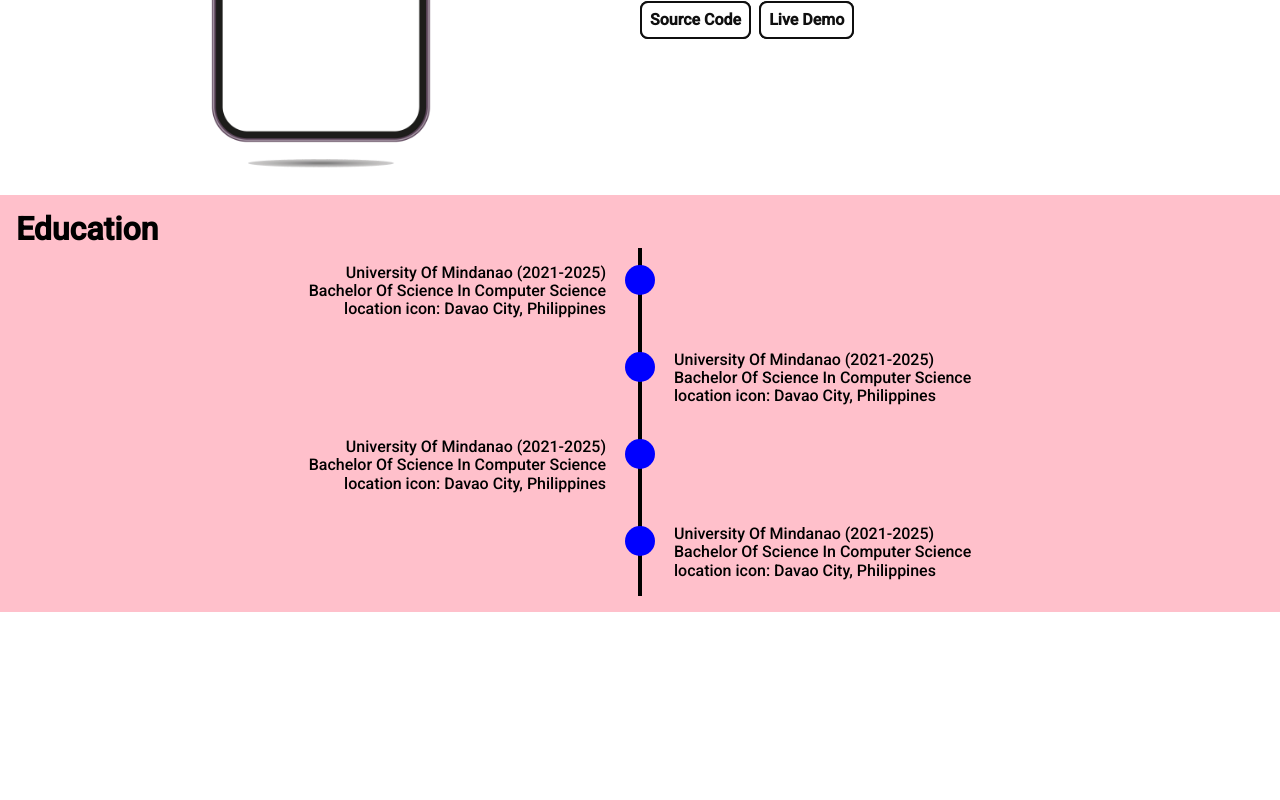
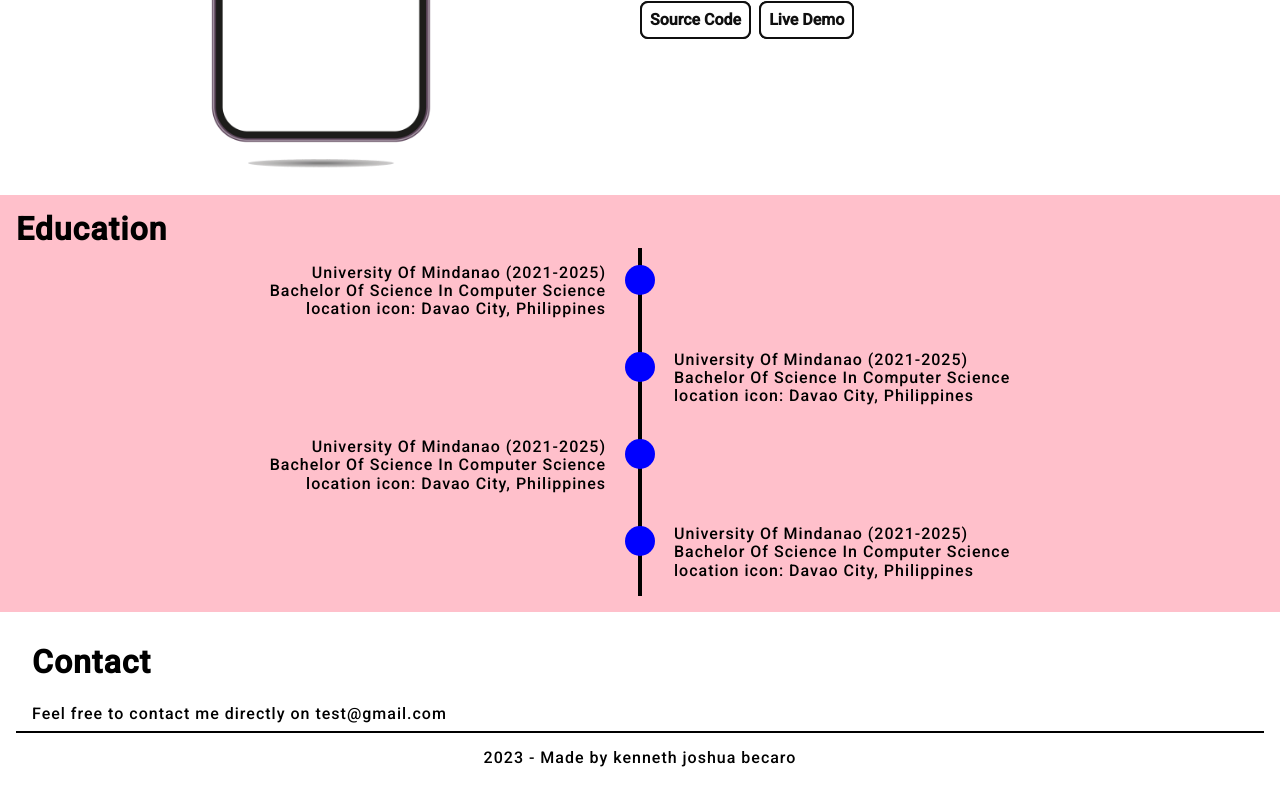
Before and after one commit to kenBinary/web-portfolio, a React (Vite) app: page / in a window 1280 px wide. Shown: the part 2339-3139 px from the top of the page. Before the commit the page ends 2951 px from the top, so only its background shows below. Built offline with nearby package versions, Linux system fonts and the light colour scheme.

Commit message:
add contact page

```diff
--- a/src/App.jsx
+++ b/src/App.jsx
@@ -1,5 +1,6 @@
 import NavBar from './components/NavBar';
 import AboutPage from './pages/AboutPage';
+import ContactPage from './pages/ContactPage';
 import EducationPage from './pages/EducationPage';
 import ProjectPage from './pages/ProjectPage';
 import SkillsPage from './pages/SkillsPage';
@@ -12,6 +13,7 @@
       <SkillsPage></SkillsPage>
       <ProjectPage></ProjectPage>
       <EducationPage></EducationPage>
+      <ContactPage></ContactPage>
     </>
   );
 }
--- /dev/null
+++ b/src/pages/ContactPage.jsx
@@ -0,0 +1,12 @@
+import '../styles/contact-page.css';
+export default function ContactPage() {
+    return (
+        <section className="contact-page">
+            <h1>Contact</h1>
+            <p>Feel free to contact me directly on <span>test@gmail.com</span></p>
+            <div className='copyright'>
+                2023 - Made by kenneth joshua becaro
+            </div>
+        </section>
+    );
+}
--- /dev/null
+++ b/src/scss/contact-page.scss
@@ -0,0 +1,20 @@
+.contact-page {
+    letter-spacing: 1px;
+    padding: 1rem;
+    display: flex;
+    flex-direction: column;
+    > h1 {
+        padding: 1rem;
+    }
+    > p {
+        padding-left: 1rem;
+        padding-right: 1rem;
+        padding-bottom: 0.5rem;
+        padding-top: 0.5rem;
+        border-bottom: 2px solid black;
+    }
+    > .copyright {
+        padding: 1rem;
+        align-self: center;
+    }
+}
--- a/src/scss/education-page.scss
+++ b/src/scss/education-page.scss
@@ -1,6 +1,7 @@
 .education-section {
     padding: 1rem;
     background-color: pink;
+    letter-spacing: 1px;
     > .education {
         display: flex;
         flex-direction: column;
--- /dev/null
+++ b/src/styles/contact-page.css
@@ -0,0 +1,22 @@
+.contact-page {
+  letter-spacing: 1px;
+  padding: 1rem;
+  display: flex;
+  flex-direction: column;
+}
+.contact-page > h1 {
+  padding: 1rem;
+}
+.contact-page > p {
+  padding-left: 1rem;
+  padding-right: 1rem;
+  padding-bottom: 0.5rem;
+  padding-top: 0.5rem;
+  border-bottom: 2px solid black;
+}
+.contact-page > .copyright {
+  padding: 1rem;
+  align-self: center;
+}
+
+/*# sourceMappingURL=contact-page.css.map */
--- a/src/styles/education-page.css
+++ b/src/styles/education-page.css
@@ -1,6 +1,7 @@
 .education-section {
   padding: 1rem;
   background-color: pink;
+  letter-spacing: 1px;
 }
 .education-section > .education {
   display: flex;
```
